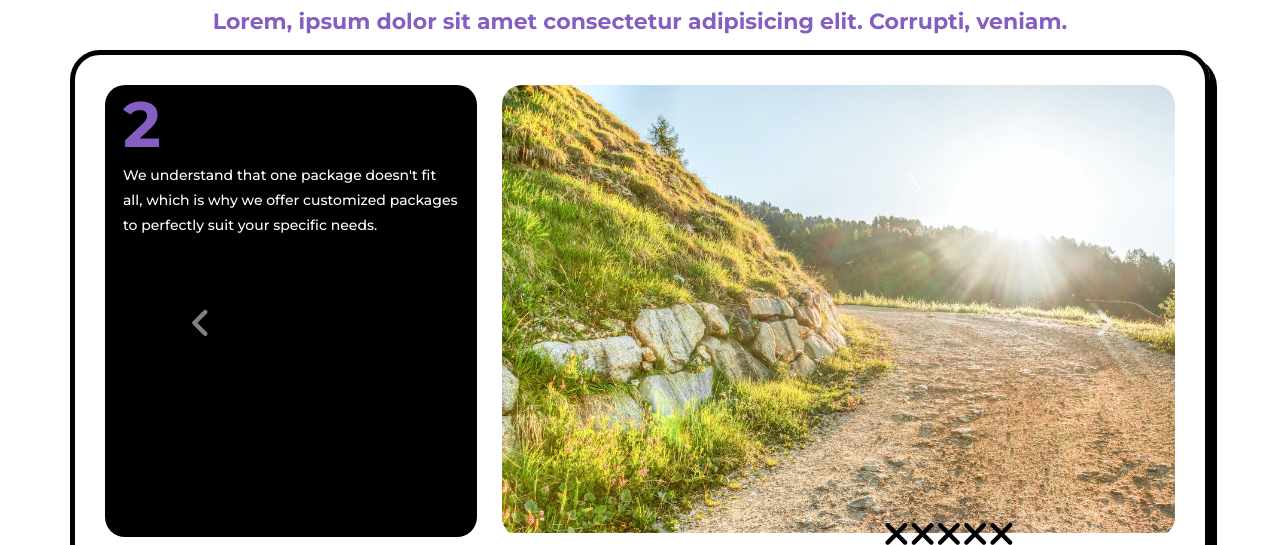
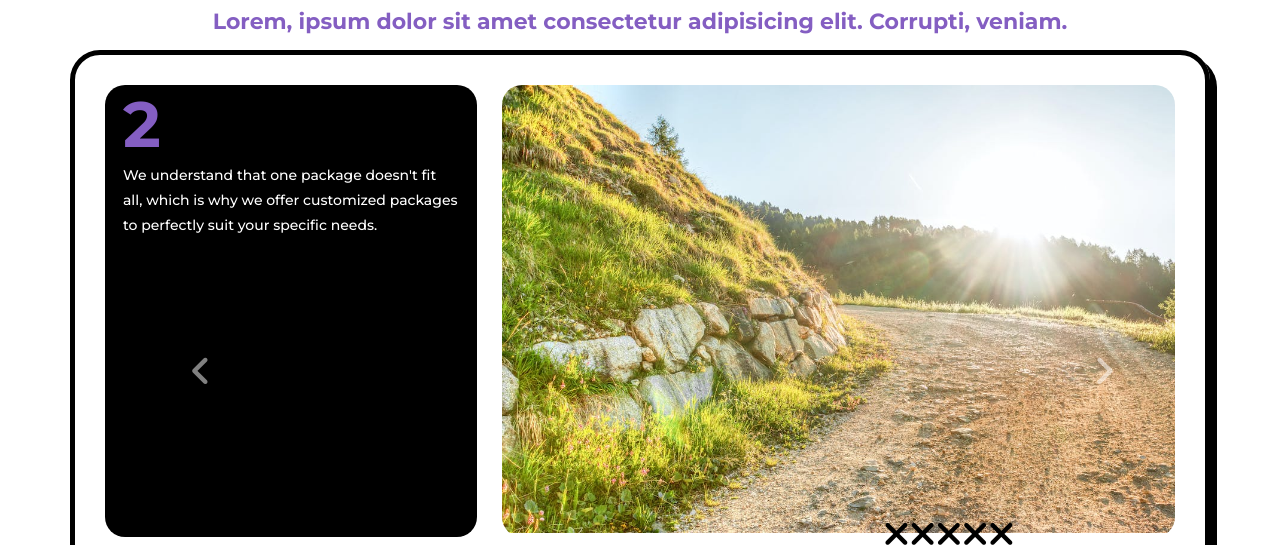
Before and after one commit to mari-sankar/Client-Project, a plain HTML site: page single-section.html in a window 1280 px wide. Shown: the part 149-694 px from the top of the page. Drawn offline with nearby package versions, Linux system fonts and the light colour scheme.

Commit message:
modified:   section.css

```diff
--- a/section.css
+++ b/section.css
@@ -36,7 +36,7 @@
 }
 .carousel-slide .carousel-inner .previous, .carousel-slide .carousel-inner .next{
     position: absolute;
-    top: 145px;
+    top: 240px;
     bottom: 0;
     z-index: 1;
     display: flex;
```
